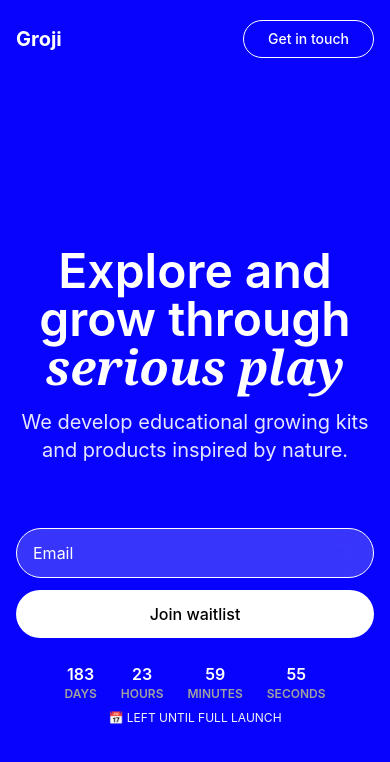
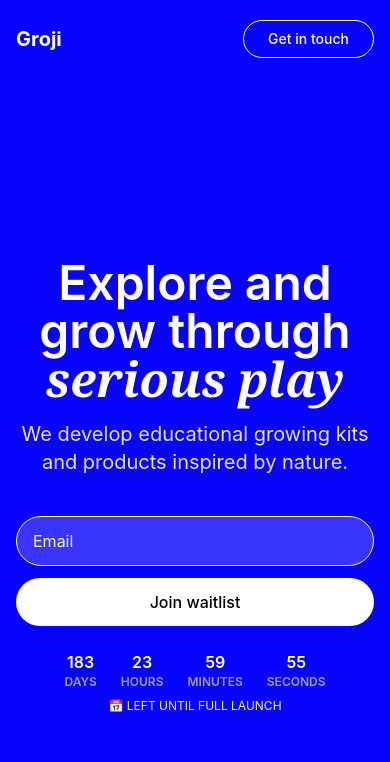
Before and after one commit to m-mcaulay/groji-website, a Next.js app: page / in a window 390 px wide. Shown: the top 762 px of the page. Built offline with nearby package versions, Linux system fonts and the light colour scheme.

Commit message:
Test different margin between input and copy on mobile

```diff
--- a/app/page.tsx
+++ b/app/page.tsx
@@ -228,7 +228,7 @@ export default function Home() {
                 </p> */}
               <form
                 onSubmit={handleSubmit}
-                className="flex flex-col sm:flex-row justify-center items-center gap-3 mb-6 w-full md:max-w-xl mx-auto mt-12"
+                className="flex flex-col sm:flex-row justify-center items-center gap-3 mb-6 w-full md:max-w-xl mx-auto mt-6 md:mt-12"
               >
                 <input
                   type="email"
```
